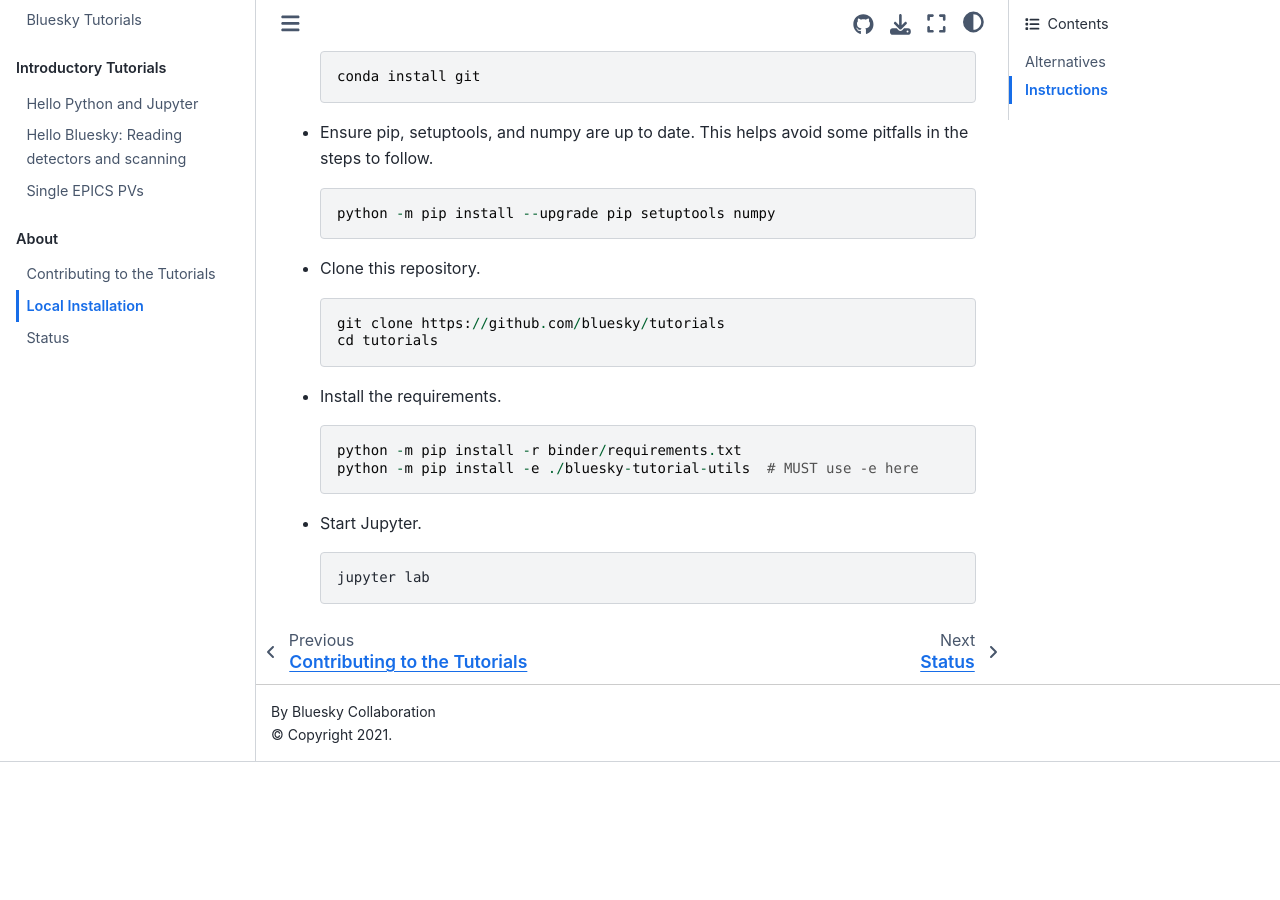
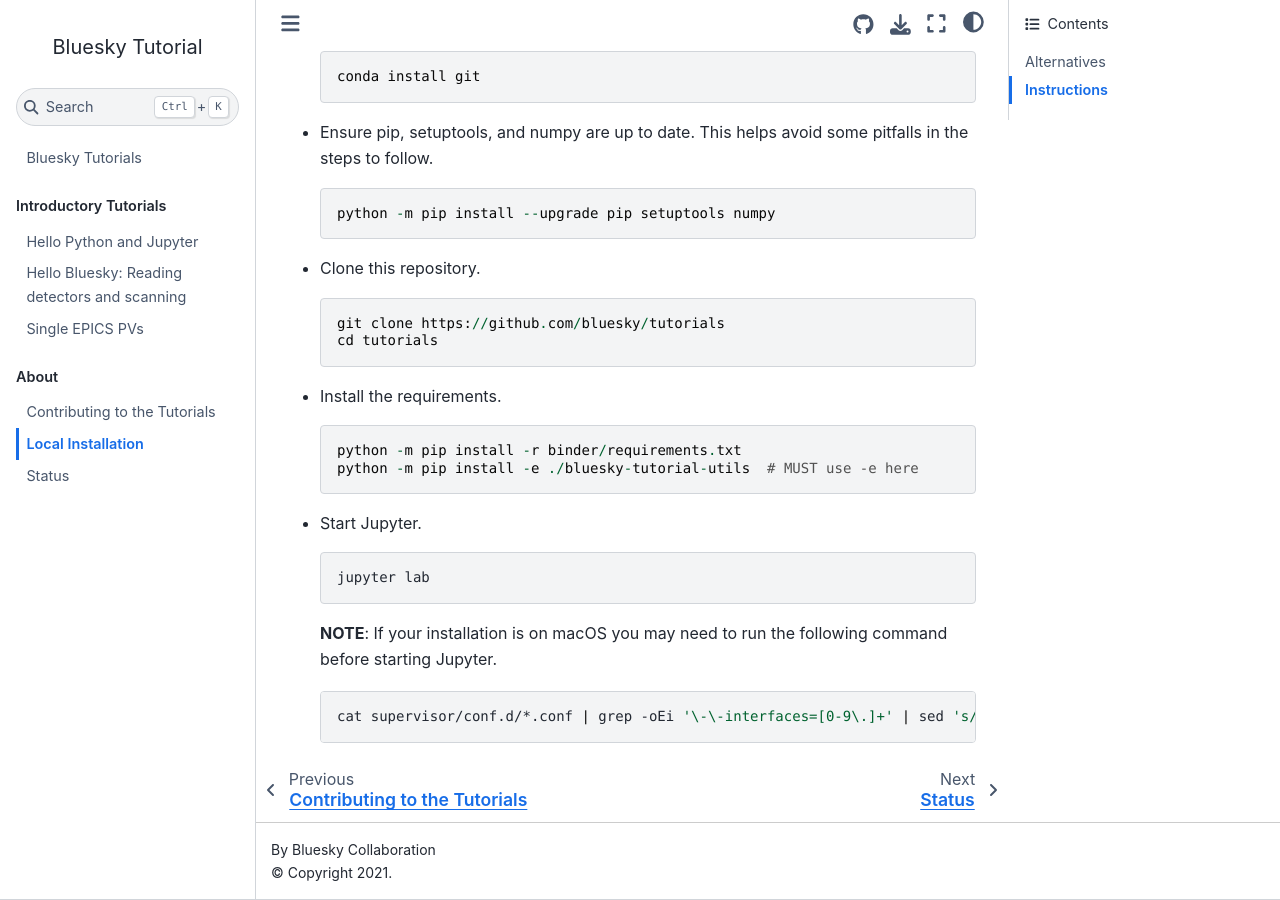
Before and after one commit to bluesky/tutorials, a Jupyter Book: the page built from INSTALLATION.md, in a window 1280 px wide and 900 px high, scrolled down 681 px. Built offline with Jupyter Book 1.0.4 settings and Sphinx 7.4.7 and the Sphinx Book theme 1.1.4, drawn with Linux system fonts in a browser that asks for light colours; pages that are not in the unit, such as notebooks, are missing from menus; before the commit the page ends 1443 px from its top, so only the background shows below that.

Commit message:
Added extra config steps for running IOCs on macOS
Adds instructions to circumvent issue #128

````diff
--- a/INSTALLATION.md
+++ b/INSTALLATION.md
@@ -54,3 +54,9 @@ However, if you prefer a direct local installation, instructions follow.
   ```sh
   jupyter lab
   ```
+
+  **NOTE**: If your installation is on macOS you may need to run the following command before starting Jupyter.
+
+  ```sh
+  cat supervisor/conf.d/*.conf | grep -oEi '\-\-interfaces=[0-9\.]+' | sed 's/.*\=//' | xargs -L1 sudo ifconfig lo0 alias
+  ```
````
